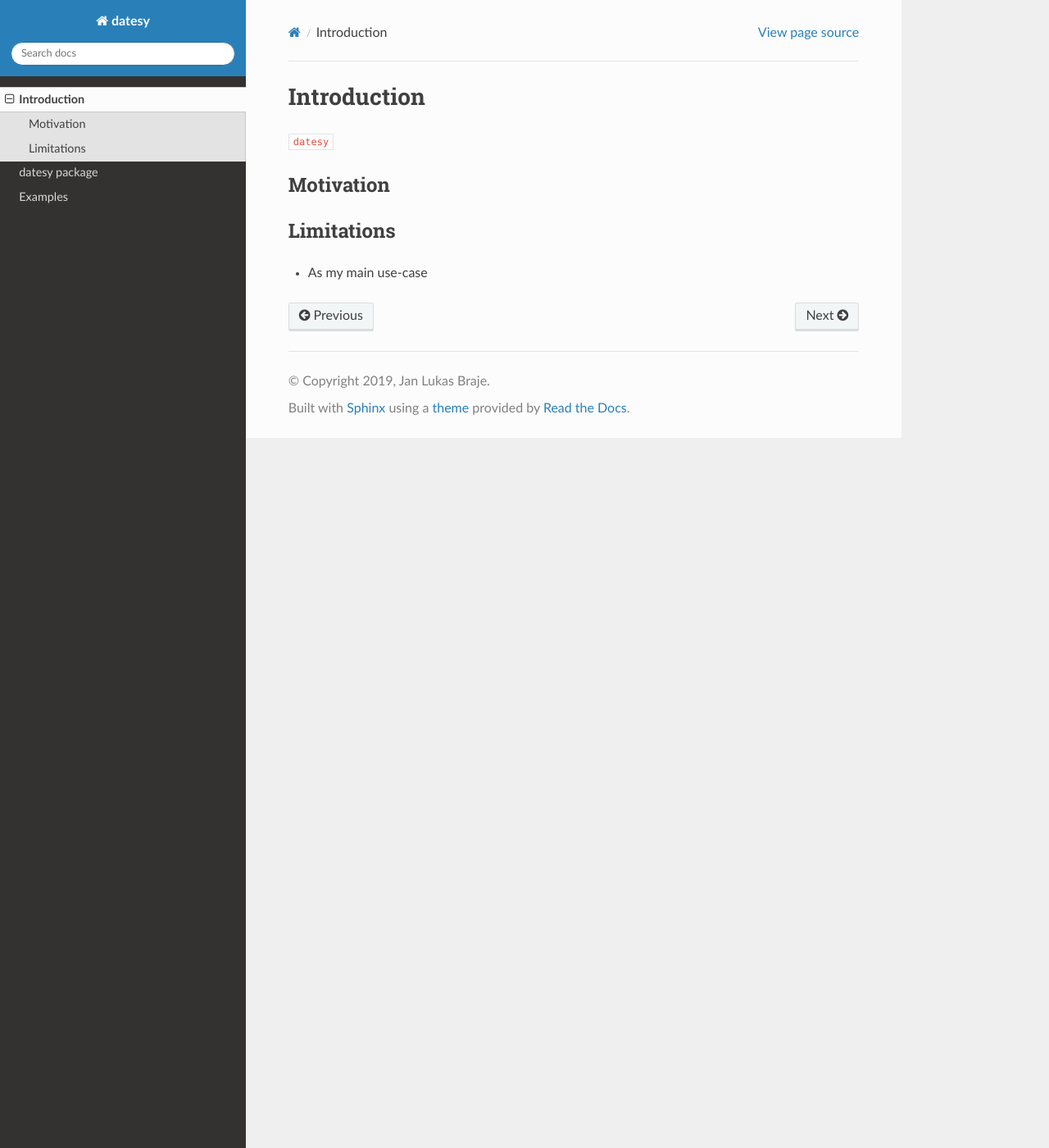
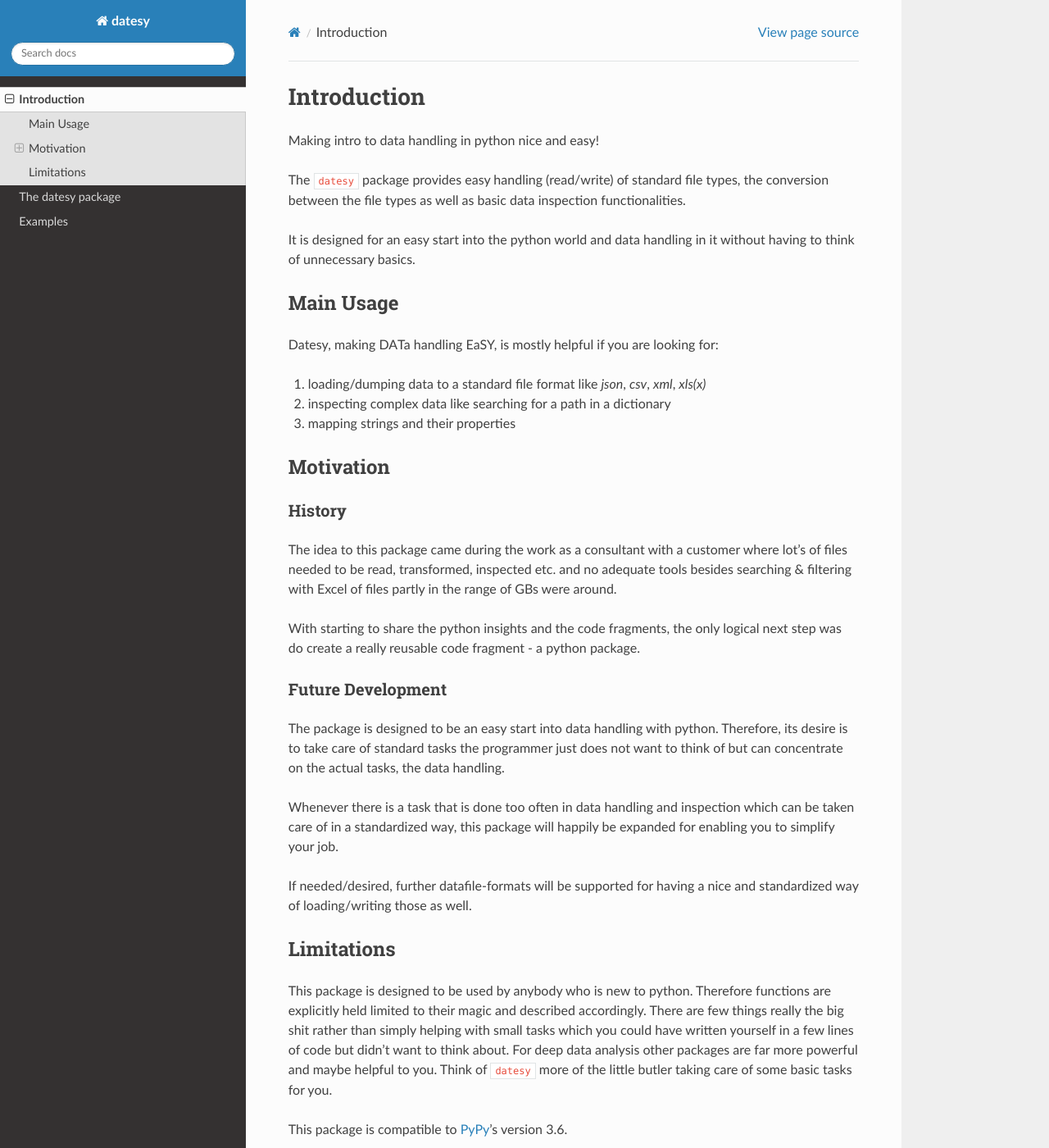
Before and after one commit to Janluak/datesy, a Sphinx documentation site: the page built from docs/source/intro.rst, in a window 1280 px wide and 1400 px high. Shown: the whole window at 82% size. Built offline with Sphinx 7.4.7 and the Read the Docs theme 2.0.0, drawn with Linux system fonts in a browser that asks for light colours.

```diff
--- a/docs/source/index.rst
+++ b/docs/source/index.rst
@@ -5,6 +5,8 @@
 
 Welcome to datesy's documentation!
 ==================================
+
+Datesy, making DATa handling EaSY – the intro to data handling in python
 
 .. toctree::
 
--- a/docs/source/intro.rst
+++ b/docs/source/intro.rst
@@ -1,14 +1,53 @@
+************
 Introduction
-============
+************
 
-``datesy``
+Making intro to data handling in python nice and easy!
+
+The ``datesy`` package provides easy handling (read/write) of standard file types, the conversion between the file types
+as well as basic data inspection functionalities.
+
+It is designed for an easy start into the python world and data handling in it without having to think of unnecessary basics.
+
+
+Main Usage
+##########
+
+Datesy, making DATa handling EaSY, is mostly helpful if you are looking for:
+
+1. loading/dumping data to a standard file format like `json`, `csv`, `xml`, `xls(x)`
+2. inspecting complex data like searching for a path in a dictionary
+3. mapping strings and their properties
 
 
 Motivation
-**********
+##########
+
+History
+***********
+
+The idea to this package came during the work as a consultant with a customer where lot's of files needed
+to be read, transformed, inspected etc. and no adequate tools besides searching & filtering with Excel of files partly in the range of GBs were around.
+
+With starting to share the python insights and the code fragments, the only logical next step was do create a really reusable code fragment - a python package.
+
+Future Development
+*********************
+
+The package is designed to be an easy start into data handling with python. Therefore, its desire is to take care of
+standard tasks the programmer just does not want to think of but can concentrate on the actual tasks, the data handling.
+
+Whenever there is a task that is done too often in data handling and inspection which can be taken care of in a standardized way,
+this package will happily be expanded for enabling you to simplify your job.
+
+If needed/desired, further datafile-formats will be supported for having a nice and standardized way of loading/writing those as well.
 
 
 Limitations
-***********
+###########
 
-- As my main use-case
+This package is designed to be used by anybody who is new to python. Therefore functions are explicitly held limited to their magic and described accordingly.
+There are few things really the big shit rather than simply helping with small tasks which you could have written yourself in a few lines of code but didn't want to think about.
+For deep data analysis other packages are far more powerful and maybe helpful to you. Think of ``datesy`` more of the little butler taking care of some basic tasks for you.
+
+This package is compatible to `PyPy <https://pypy.org>`_'s version 3.6.
```
Also changed, not shown: README.md (+16 -0 lines), docs/source/datesy.file_IO.rst (+10 -7 lines), docs/source/datesy.rst (+14 -4 lines), 3 other files.
